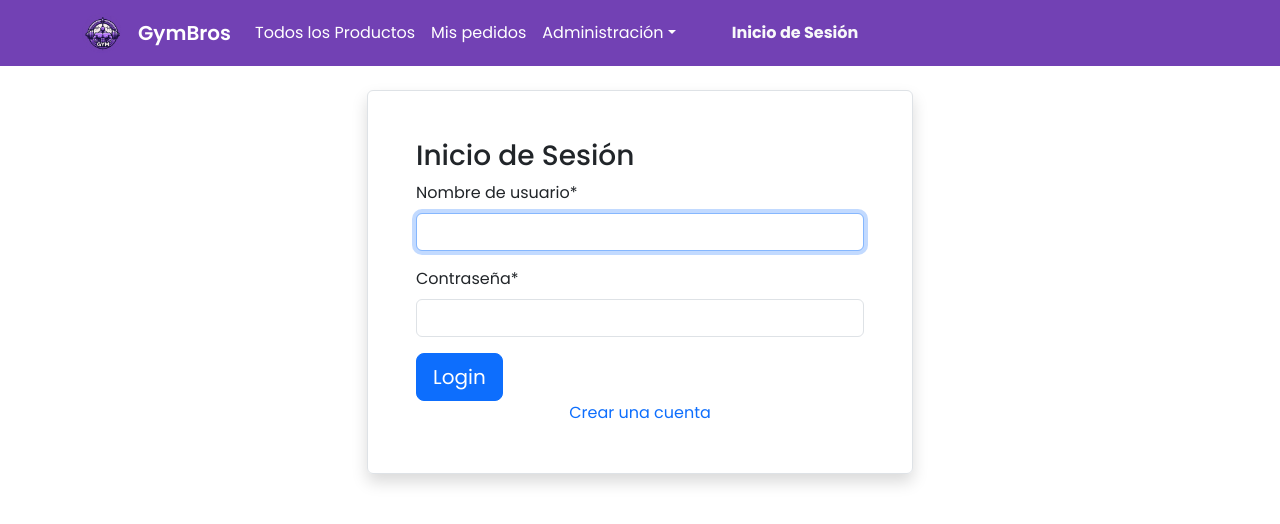
After one commit to matiasdiaz1/APPGYMBROS, a Django app: page /accounts/login/ in a window 1280 px wide. The commit adds this page. Shown: the top 524 px of the page. Run offline with Django 5.2, Linux system fonts and the light colour scheme; some libraries are stand-ins or nearby versions.

Commit message:
login falta mejorar diseño

```diff
--- a/gymapp/models.py
+++ b/gymapp/models.py
@@ -1,5 +1,3 @@
-
-
 from datetime import date
 from django.db import models
 from django.core.validators import MaxValueValidator, MinValueValidator
--- a/gymapp/templates/gymapp/base.html
+++ b/gymapp/templates/gymapp/base.html
@@ -45,6 +45,15 @@
                             <a class="dropdown-item drophovercustom" href="#">API</a>
                         </div>
                     </li>
+                    <li class="nav-item">
+                        {% if user.is_authenticated %}
+                            <form action="{% url 'logout' %}" method="post">
+                                {% csrf_token %}
+                                <button class="nav-link px-5 text-light" type="submit" >Bienvenido, <strong>{{user.username}}  | Cerrar Sesión</strong></button>
+                            </form>
+                        {% else %}
+                            <a class="nav-link px-5 text-light" href="{% url 'login' %}" ><strong>Inicio de Sesión</strong></a>
+                        {% endif %}
                 </ul>
             </div>
         </div>
--- /dev/null
+++ b/gymapp/templates/registration/login.html
@@ -0,0 +1,45 @@
+{% extends "gymapp/base.html" %}
+{% load static %}
+{% load crispy_forms_tags %}
+
+
+{% block contenido %}
+<div class="container">
+    <!-- ['rut','imagen','nombre', 'apellido','fecha_ncto', 'correo','telefono']-->
+    <div class='mt-4 mb-5'>
+
+        <div class="row">
+            <div class="col-lg-3"></div>
+            <div class="col-lg-6">
+                <div class="p-5 border rounded shadow">
+                    <h3>Inicio de Sesión</h3>
+
+                    <form action="" method="post">
+                        <div class="mb-3">
+                        {% csrf_token %}
+                        {{form | crispy}}
+
+                        </div>
+
+                        <div class="mt-3">
+                            <input type="submit" value="Login" class="btn btn-primary btn-lg">
+
+                        </div>
+
+                        <div class="text-center">
+                            <a href="" class="text-primary nav-link">Crear una cuenta</a>
+                        </div>
+                    </form>
+                </div>
+
+            </div>
+            <div class="col-lg-3"></div>
+        </div>
+
+    </div>
+
+
+</div>
+
+
+{% endblock contenido %}
--- a/gymapp/urls.py
+++ b/gymapp/urls.py
@@ -13,6 +13,7 @@ urlpatterns = [
     path('mancuernas/', lista_mancuernas, name='lista_mancuernas'),
     path('mancuernas/crear/', crear_mancuerna, name='crear_mancuerna'),
     path('mancuernas/asignar/<int:id>/', asignar_mancuerna, name='asignar_mancuerna'),
+
 ]
 
 if settings.DEBUG:
--- a/sitio/urls.py
+++ b/sitio/urls.py
@@ -19,5 +19,6 @@ from django.urls import path,include
 
 urlpatterns = [
     path('admin/', admin.site.urls),
-    path('', include('gymapp.urls'))
+    path('', include('gymapp.urls')),
+    path('accounts/', include('django.contrib.auth.urls')),
 ]
```
Also changed, not shown: gymapp/views.py (+18 -7 lines), sitio/settings.py (+15 -4 lines), gymapp/migrations/0004_carrito_perfil.py (added).
